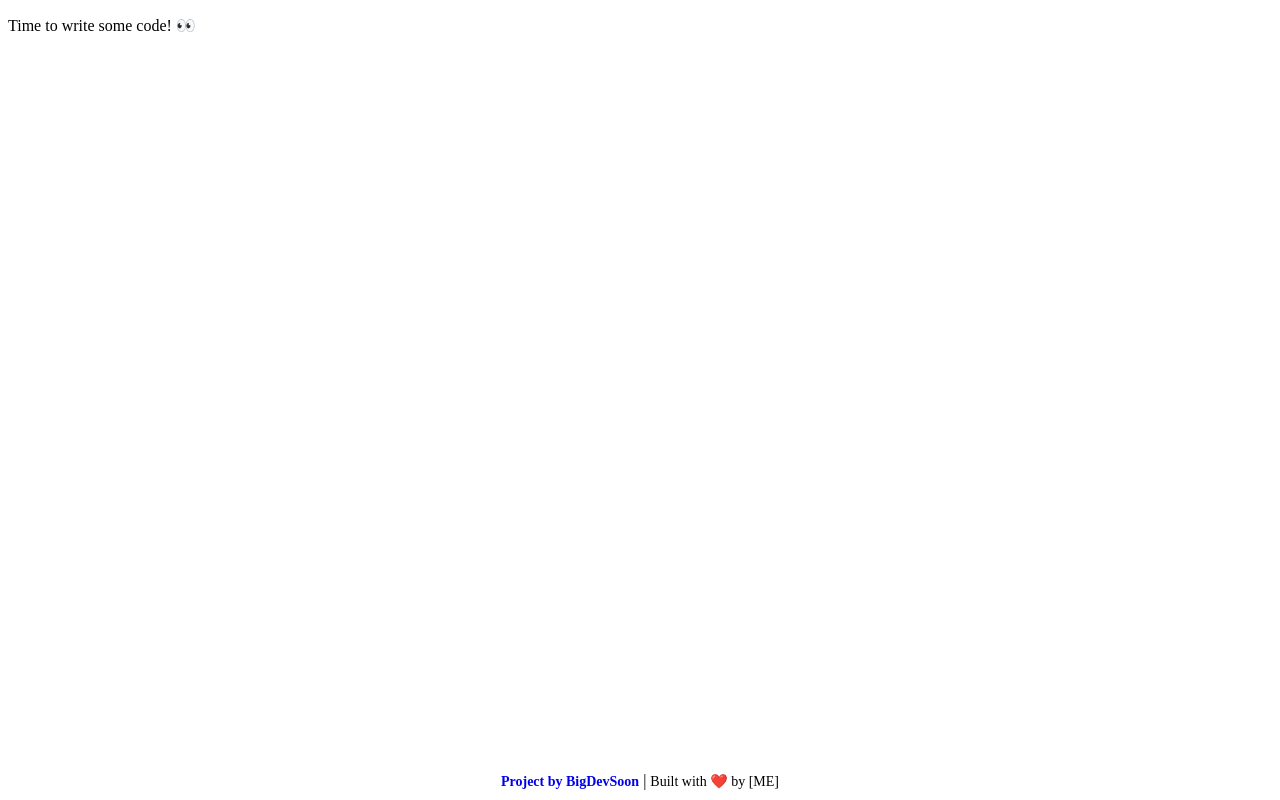
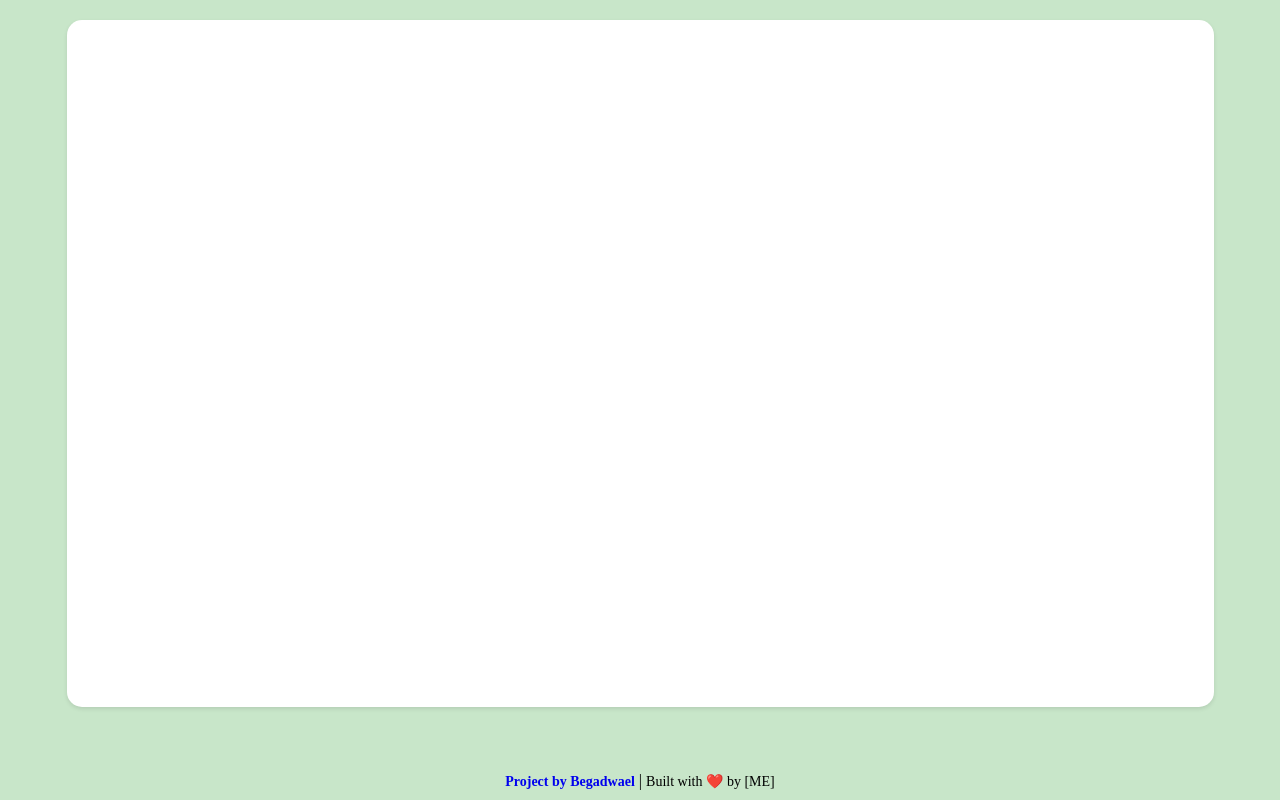
Before and after one commit to begadwael/Business-Card, a plain HTML site: page index.html in a window 1280 px wide. Drawn offline with Linux system fonts and the light colour scheme.

Commit message:
UI Container

```diff
--- a/index.css
+++ b/index.css
@@ -1,3 +1,18 @@
+body{
+  background-color: #C8E6C9;
+}
+
+.card{
+  width: 1127px;
+  height: 667px;
+  margin: 20px auto;
+  padding: 10px;
+  border-radius: 15px;
+  box-shadow: 0 2px 4px rgba(0, 0, 0, 0.1);
+  background-color: #fff;
+}
+
+
 /* This is an example CSS file, feel free to remove/edit it anytime */
 .footer {
   position: absolute;
--- a/index.html
+++ b/index.html
@@ -4,15 +4,15 @@
     <bds />
     <link rel="stylesheet" href="index.css" />
     <script src="index.js" defer></script>
-    <title>BigDevSoon - Business Card Project</title>
+    <title>Begadwael - Business Card Project</title>
   </head>
   <body>
-    <!-- Place below is for your own exciting code -->
-    <p>Time to write some code! 👀</p>
-    <!-- Change the [ME] part to your own name/GitHub link -->
+    <div class="card">
+
+    </div>
     <div class="footer">
-      <a href="https://bigdevsoon.me" target="_blank" rel="noopener noreferrer"
-        >Project by BigDevSoon</a
+      <a href="https://github.com/begadwael/" target="_blank" rel="noopener noreferrer"
+        >Project by Begadwael</a
       >
       |
       <span>Built with ❤️ by [ME]</span>
```
